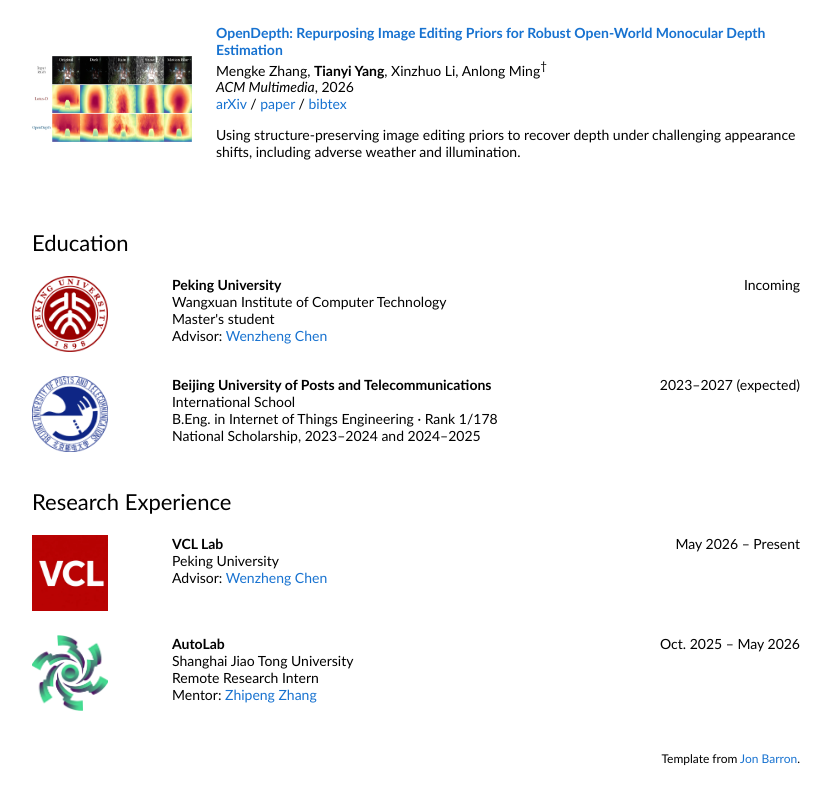
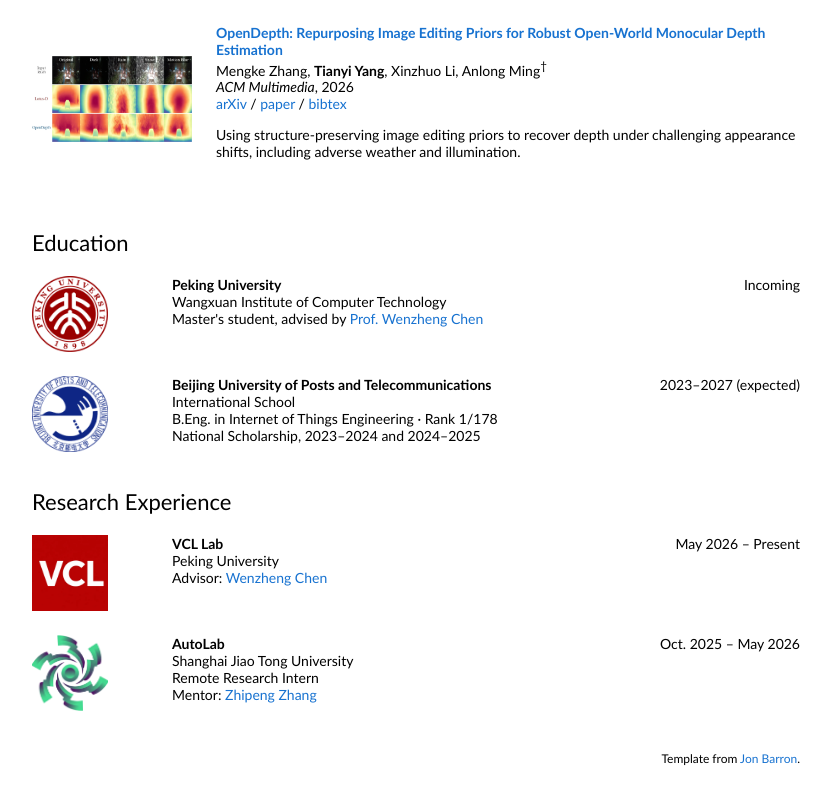
Before and after one commit to Silence-ai423/silence-ai423.github.io, a plain HTML site: page index.html in a window 1280 px wide. Shown: the part 853-1655 px from the top of the page, without its empty margins (224-1055 px from the left). Drawn offline with Linux system fonts and the light colour scheme.

Commit message:
Combine master's degree and advisor into a compact line

```diff
--- a/index.html
+++ b/index.html
@@ -66,8 +66,7 @@ Mengke Zhang, <strong>Tianyi Yang</strong>, Xinzhuo Li, Anlong Ming<sup>†</sup
 <td class="entry-copy" style="padding:12px 16px;vertical-align:top">
 <strong data-en="Peking University" data-zh="北京大学">Peking University</strong><br>
 <span data-en="Wangxuan Institute of Computer Technology" data-zh="王选计算技术研究所">Wangxuan Institute of Computer Technology</span><br>
-<span data-en="Master's student" data-zh="硕士研究生">Master's student</span><br>
-<span data-en="Advisor: " data-zh="导师：">Advisor: </span><a href="https://wenzhengchen.github.io/" target="_blank" rel="noopener noreferrer">Wenzheng Chen</a>
+<span class="masters-advisor"><span data-en="Master's student, advised by " data-zh="硕士研究生，导师：">Master's student, advised by </span><a href="https://wenzhengchen.github.io/" target="_blank" rel="noopener noreferrer" data-en="Prof. Wenzheng Chen" data-zh="Wenzheng Chen">Prof. Wenzheng Chen</a></span>
 </td><td class="entry-date" style="padding:12px 16px;vertical-align:top;text-align:right;white-space:nowrap"><span data-en="Incoming" data-zh="待入学">Incoming</span></td>
 </tr>
 <tr><td class="org-logo-cell"><a href="https://www.bupt.edu.cn/" target="_blank" rel="noopener noreferrer"><img class="org-logo bupt-seal" src="bupt-logo.png" alt="BUPT logo" width="76" height="76" loading="lazy"></a></td><td class="entry-copy" style="padding:12px 16px;vertical-align:top">
```
